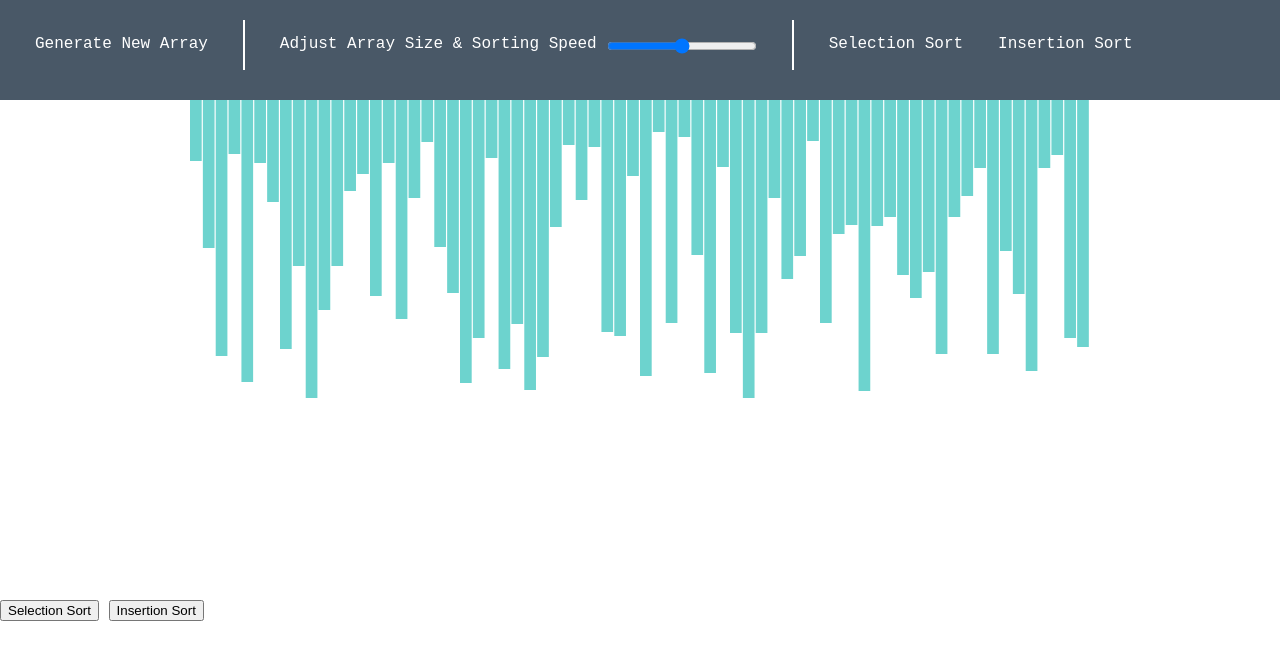
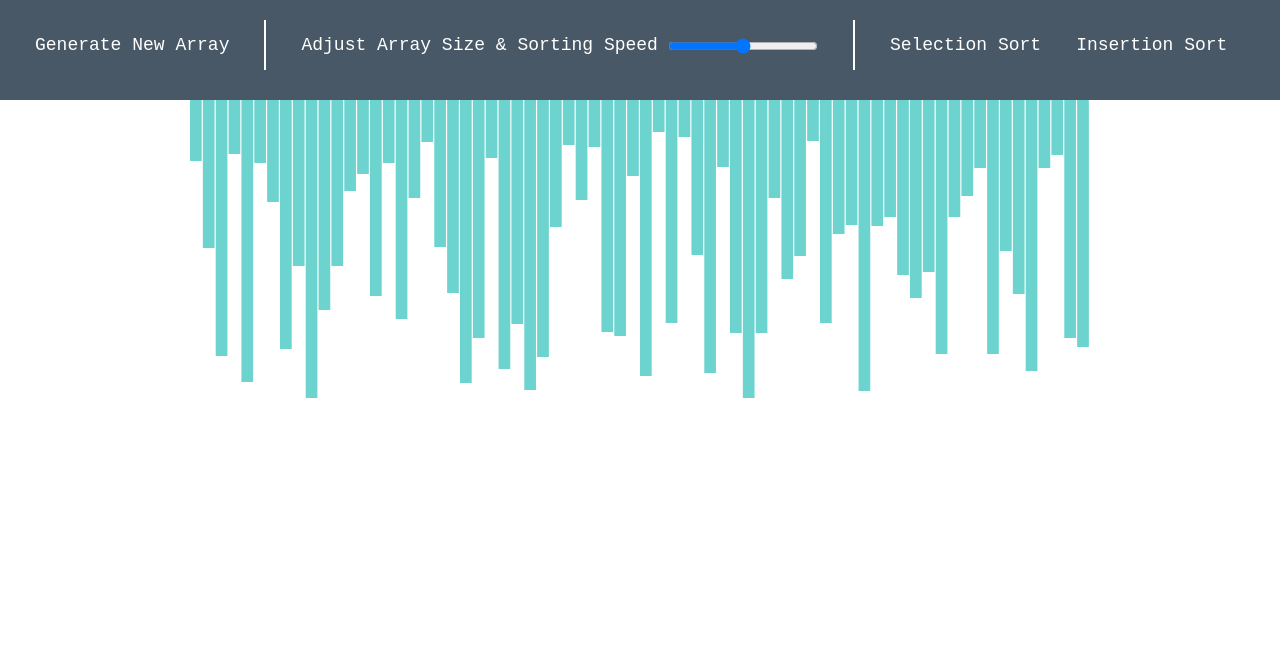
Before and after one commit to MooCodes/SortingAlgorithmVisualizer, a plain HTML site: page index.html in a window 1280 px wide. Drawn offline with Linux system fonts and the light colour scheme.

Commit message:
updated UI logic

```diff
--- a/index.html
+++ b/index.html
@@ -19,9 +19,10 @@
             width: 100%;
             background-color: #495867;
             height: 100px;
+            color: white;
+            font-size: 18px;
         }
         #generateArray {
-            color: white;
             margin: 35px;
             cursor: pointer;
         }
@@ -34,7 +35,6 @@
             margin-top: 20px;
         }
         #slider-wrapper {
-            color: white;
             display: flex;
         }
         #slider-msg {
@@ -48,17 +48,17 @@
             margin-right: 35px;
             width: 150px;
         }
-        #selectionSort {
-            color: white;
+        .sort {
             margin: 35px 0 35px 35px;
             cursor: pointer;
         }
-        #selectionSort:hover {
+        .sort:hover {
             color: grey;
         }
         div[disabled] {
             pointer-events: none;
             opacity: 0.7;
+            color: red;
         }
     </style>
 </head>
@@ -71,13 +71,10 @@
             <input id="slider" type="range" min="20" max="120" value="70"> <!--size of the arr-->
         </div>
         <div id="seperator"></div>
-        <div id="selectionSort">Selection Sort</div>
-        <div id="selectionSort">Insertion Sort</div>
+        <div class="sort" id="selectionSort">Selection Sort</div>
+        <div class="sort" id="insertionSort">Insertion Sort</div>
     </div>
     <canvas></canvas>
-    <!-- <button id="generateArray">New Array</button> -->
-    <button onclick="SelectionSort()">Selection Sort</button>
-    <button onclick="">Insertion Sort</button>
     <script src="index.js"></script>
     <script src="./sorts/selection.js"></script>
 </body>
--- a/index.js
+++ b/index.js
@@ -25,6 +25,7 @@ class Ele {
         c.fillStyle = this.color
         c.fillRect(this.x, this.y, this.width, this.val)
 
+        // add outline
         // c.strokeStyle = 'black'
         // c.strokeRect(this.x, this.y, this.width, this.val)
     }
```
